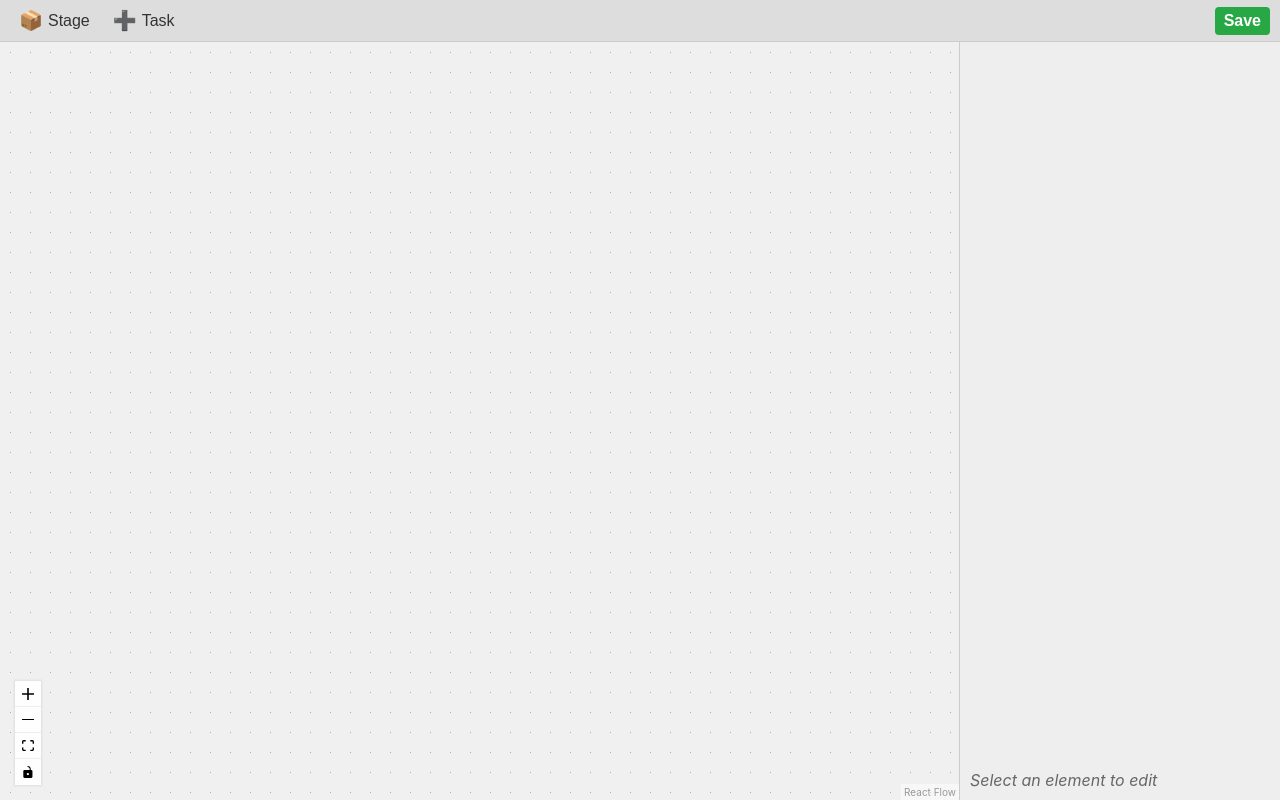
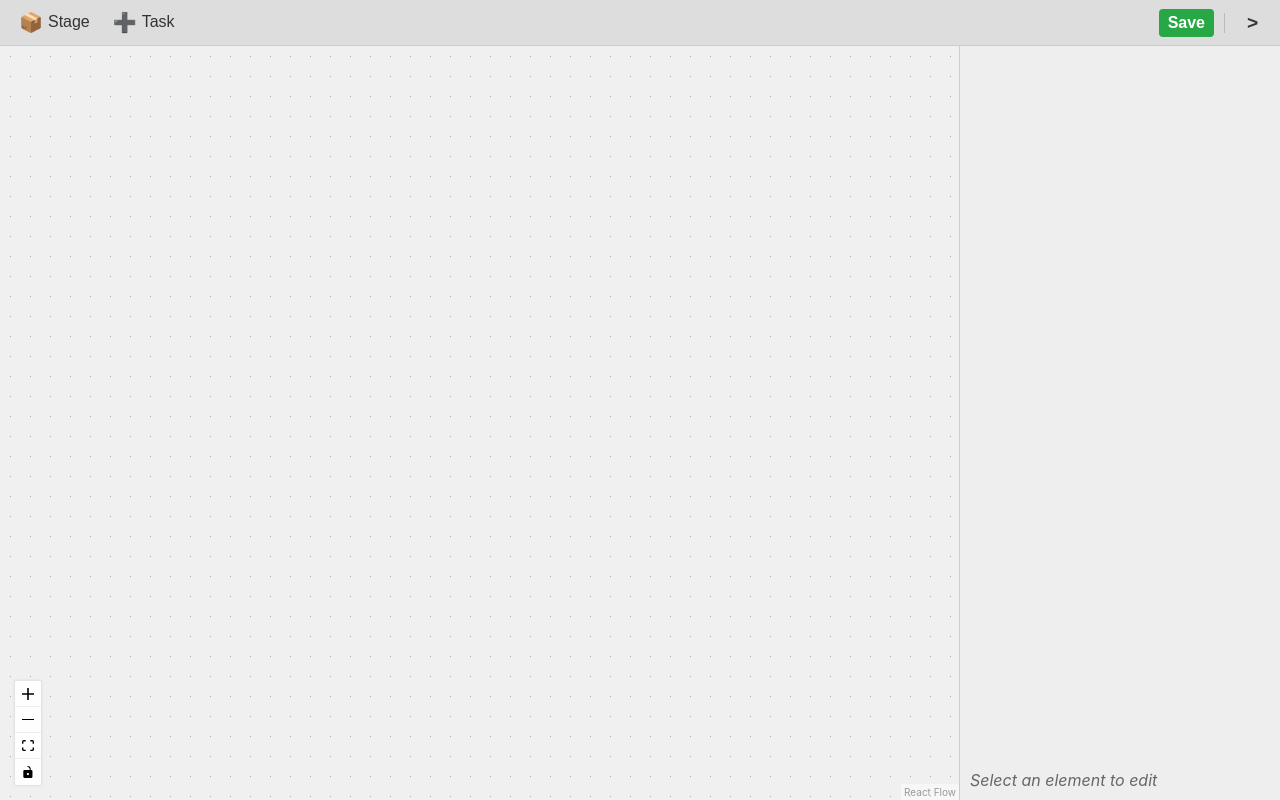
Before and after one commit to rasingollam/React-Flow-Tutorial, a React (Create React App) app in the folder workflow_testing/: page /design in a window 1280 px wide. Built offline with nearby package versions, Linux system fonts and the light colour scheme.

Commit message:
feat: Add sidebar toggle functionality and update save button styling in HeaderBar

```diff
--- a/workflow_testing/src/workflow/DesignWorkflows.js
+++ b/workflow_testing/src/workflow/DesignWorkflows.js
@@ -68,8 +68,8 @@ function DesignWorkflows() {
   const [edges, setEdges] = useState([]);
   const [selectedNodeId, setSelectedNodeId] = useState(null);
   const [selectedEdgeId, setSelectedEdgeId] = useState(null);
+  const [isPanelOpen, setIsPanelOpen] = useState(true); // State for panel visibility
   const reactFlowWrapper = useRef(null);
-  // REMOVED: useReactFlow hook usage here if only used for controls
 
   // Effect to update selected IDs based on nodes/edges state
   useEffect(() => {
@@ -217,6 +217,12 @@ function DesignWorkflows() {
   }, [selectedNodeId, selectedNode, edges]); // Depend on selectedNode object
 
 
+  // --- Sidebar Toggle Callback ---
+  const togglePanel = useCallback(() => {
+      setIsPanelOpen(!isPanelOpen);
+  }, [isPanelOpen]);
+
+
   return (
     <>
       <style>{selectedNodeStyles}</style>
@@ -226,7 +232,9 @@ function DesignWorkflows() {
           onAddParentNode={addParentNode}
           onAddChildNode={addChildNode}
           selectedNodeId={selectedNodeId}
-          onSaveWorkflow={handleSave} // Pass save handler
+          onSaveWorkflow={handleSave}
+          isPanelOpen={isPanelOpen} // Pass panel state
+          onToggleSidebar={togglePanel} // Pass toggle function
         />
 
         {/* Main Content Area (Flow + Sidebar) */}
@@ -250,7 +258,8 @@ function DesignWorkflows() {
               </ReactFlow>
             </div>
 
-            {/* Render Control Panel Sidebar */}
+            {/* Conditionally Render Control Panel Sidebar */}
+            {isPanelOpen && (
                 <ControlPanel
                   selectedNode={selectedNode}
                   selectedEdgeId={selectedEdgeId}
@@ -261,6 +270,7 @@ function DesignWorkflows() {
                   onDeleteEdge={handleDeleteEdge}
                   onDeleteSpecificEdge={handleDeleteSpecificEdge}
                 />
+            )}
         </div>
       </div>
     </>
--- a/workflow_testing/src/workflow/HeaderBar.js
+++ b/workflow_testing/src/workflow/HeaderBar.js
@@ -40,7 +40,6 @@ const iconTextButtonIconStyle = {
 };
 const saveButtonSpecificStyles = { // Specific style for save button if needed
     ...iconTextButtonStyles,
-    marginLeft: 'auto', // Push save button to the right
     backgroundColor: '#28a745', // Green background
     color: 'white', // White text
     fontWeight: 'bold',
@@ -57,12 +56,33 @@ const buttonHoverStyles = {
   borderColor: '#bbb',
 };
 
+// Style for icon buttons (controls like zoom, fit, lock)
+const iconButtonStyles = {
+  background: 'none',
+  border: '1px solid transparent', // Transparent border initially
+  padding: '5px',
+  fontSize: '1.2em', // Adjusted size back slightly
+  fontWeight: 'bold', // Make +/- bolder
+  cursor: 'pointer',
+  borderRadius: '4px',
+  lineHeight: '1', // Ensure icon is centered vertically
+  width: '35px', // Keep fixed width for icon-only buttons
+  height: '35px',
+  display: 'flex',
+  alignItems: 'center',
+  justifyContent: 'center',
+  transition: 'background-color 0.2s, border-color 0.2s',
+  color: '#333', // Default color
+};
+
 
 function HeaderBar({
     onAddParentNode,
     onAddChildNode,
     selectedNodeId,
-    onSaveWorkflow, // Add save handler prop
+    onSaveWorkflow,
+    isPanelOpen, // Add prop
+    onToggleSidebar // Add prop
 }) {
   // Simplified hover handlers
   const getButtonStyle = (e) => {
@@ -113,17 +133,29 @@ function HeaderBar({
         Task
       </button>
 
-      {/* Save Button */}
+      {/* Save Button - Remove marginLeft: 'auto' if toggle is last */}
       <button
         onClick={onSaveWorkflow}
-        style={saveButtonSpecificStyles} // Use specific save style
-        onMouseEnter={getSaveButtonStyle} // Use specific save hover
-        onMouseLeave={resetSaveButtonStyle} // Use specific save reset
+        style={{...saveButtonSpecificStyles, marginLeft: 'auto'}} // Keep marginLeft: auto here
+        onMouseEnter={getSaveButtonStyle}
+        onMouseLeave={resetSaveButtonStyle}
         title="Save Workflow"
       >
-        {/* Optional: Add a save icon */}
-        {/* <span style={iconTextButtonIconStyle}>💾</span> */}
         Save
+      </button>
+
+      {/* Separator before toggle */}
+      <div style={{ borderLeft: '1px solid #bbb', height: '20px', margin: '0 5px' }}></div>
+
+      {/* Toggle Sidebar Button */}
+      <button
+        onClick={onToggleSidebar}
+        style={iconButtonStyles} // Use basic icon style
+        onMouseEnter={getButtonStyle} // Use general hover
+        onMouseLeave={resetButtonStyle} // Use general reset
+        title={isPanelOpen ? "Hide Panel" : "Show Panel"}
+      >
+        {isPanelOpen ? '>' : '<'} {/* Arrow indicates action */}
       </button>
 
     </div>
```
Lines whose indentation alone changed are shown as unchanged.
